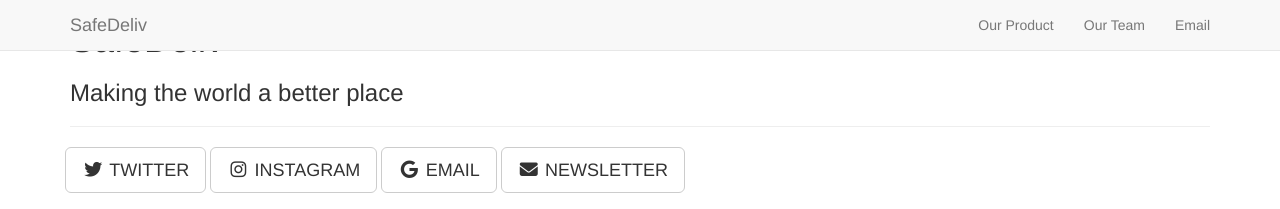
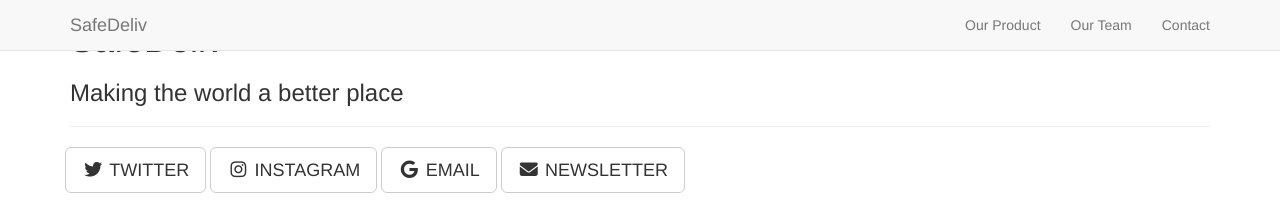
Before and after one commit to safebusness/personalw, a Jekyll site: the page built from _posts/2014-09-22-services-2.markdown, in a window 1280 px wide. Shown: the top 209 px of the page. Built offline with Jekyll 4.4.1, drawn with Linux system fonts in a browser that asks for light colours; nearby versions of some CDN libraries; library files that are not in the unit come from our copies.

Commit message:
Update header.html

```diff
--- a/_includes/header.html
+++ b/_includes/header.html
@@ -21,7 +21,7 @@
                     <a class="page-scroll" href="#team">Our Team</a>
                 </li>
                 <li>
-                    <a class="page-scroll" href="#contact">Email</a>
+                    <a class="page-scroll" href="#contact">Contact</a>
                 </li>
             </ul>
         </div>
```
